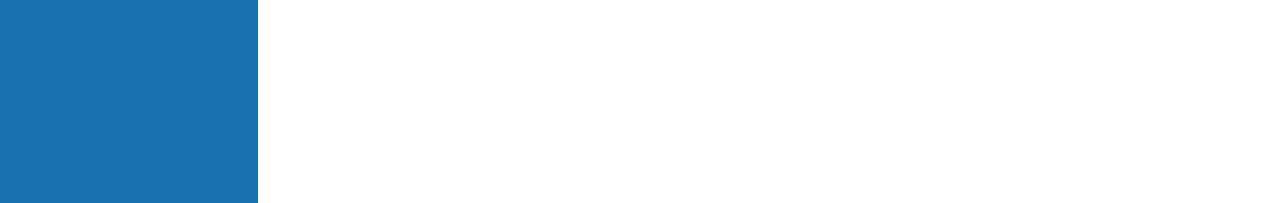
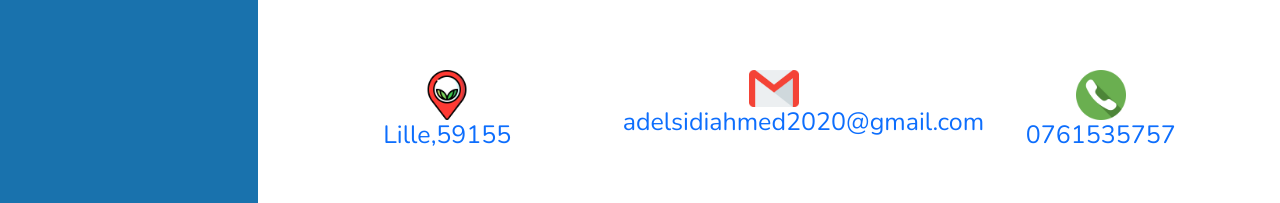
Before and after one commit to Adel113/Portfolio--reactJs, a React (Create React App) app: page / in a window 1280 px wide. Shown: the part 597-800 px from the top of the page. Built offline with nearby package versions, Linux system fonts and the light colour scheme.

Commit message:
il me reste un peu de style2

```diff
--- a/src/Coordonnees.js
+++ b/src/Coordonnees.js
@@ -2,7 +2,7 @@
 
 function Coordonnees() {
   const sectionStyle = { textAlign: "center" };
-  const rowStyle = { marginBottom: "100px" };
+  const rowStyle = { marginBottom: "00px" };
   const headingStyle = { textAlign: "center", fontSize: "25px" };
   const imgStyle = { marginBottom: "60px" , borderRradius: "80px" };
 
--- a/src/style/Dashboard.css
+++ b/src/style/Dashboard.css
@@ -42,7 +42,7 @@ h1{
 
 }
 .coordonnees .col-md-4{
-  margin-top: 1000px;
+  margin-top: 100px;
 }
 
 
--- a/src/style/NavbarMobile.css
+++ b/src/style/NavbarMobile.css
@@ -6,9 +6,7 @@
     display: none;
   }
 
-.nav-mobile  {
-    display: none;
-  }
+
 
 
 
--- a/src/style/images.css
+++ b/src/style/images.css
@@ -14,14 +14,13 @@
 }
 
 .coordonnees img{
-  border-radius: 10px;
   display: block;
   width: 50px;
   margin: auto;
-  align-items: center;
+
+
 }
 .imagesCompetences img{
-
   display: block;
   width: 50px;
   margin: auto;
@@ -59,7 +58,4 @@
     font-size: 9px;
   }
 
-
-
-
 }
```
